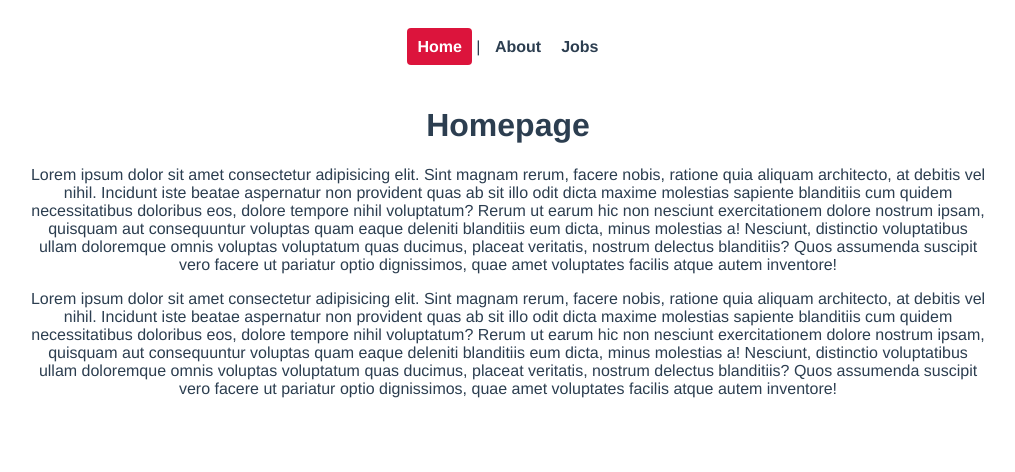
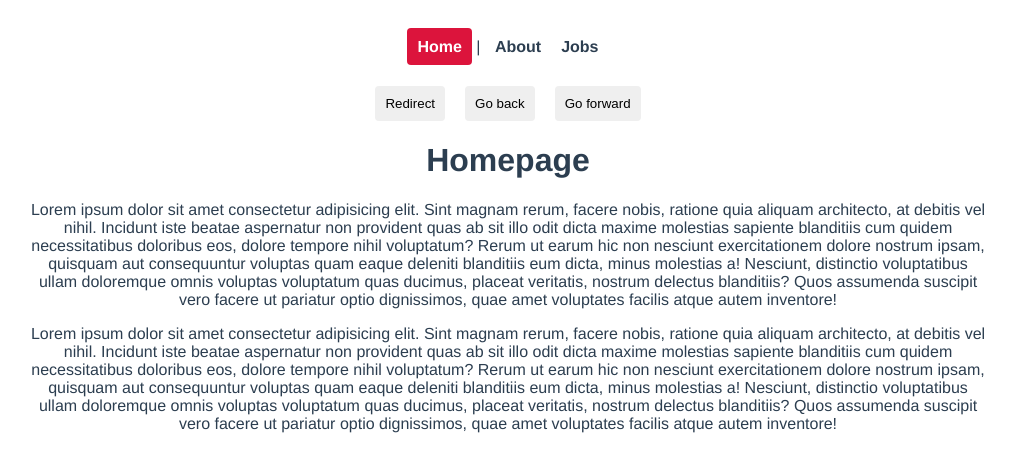
Before and after one commit to MuhammadHafijur/nos-jobs, a Vue app: page / in a window 1280 px wide. Shown: the top 472 px of the page, without its empty margins (132-1147 px from the left). Built offline with nearby package versions, Linux system fonts and the light colour scheme.

Commit message:
:sparkles: feat: Programmatic navigation

```diff
--- a/src/App.vue
+++ b/src/App.vue
@@ -4,8 +4,29 @@
     <router-link to="/about">About</router-link>
     <router-link :to="{name: 'Jobs'}">Jobs</router-link>
   </nav>
+
+  <button @click="redirect">Redirect</button>
+  <button @click="back">Go back</button>
+  <button @click="forward">Go forward</button>
+
   <router-view/>
 </template>
+
+<script>
+export default {
+  methods: {
+    redirect(){
+      this.$router.push({ name: 'Home'})
+    },
+    back(){
+      this.$router.go(-1)
+    },
+    forward(){
+      this.$router.go(1)
+    }
+  }
+}
+</script>
 
 <style>
 #app {
@@ -31,4 +52,10 @@
   color: white;
   background: crimson;
 }
+button{
+  margin: 0 10px;
+  padding: 10px;
+  border: none;
+  border-radius: 4px;
+}
 </style>
--- a/src/router/index.js
+++ b/src/router/index.js
@@ -8,7 +8,7 @@
 const routes = [
   {
     path: '/',
-    name: 'home',
+    name: 'Home',
     component: HomeView
   },
   {
```
